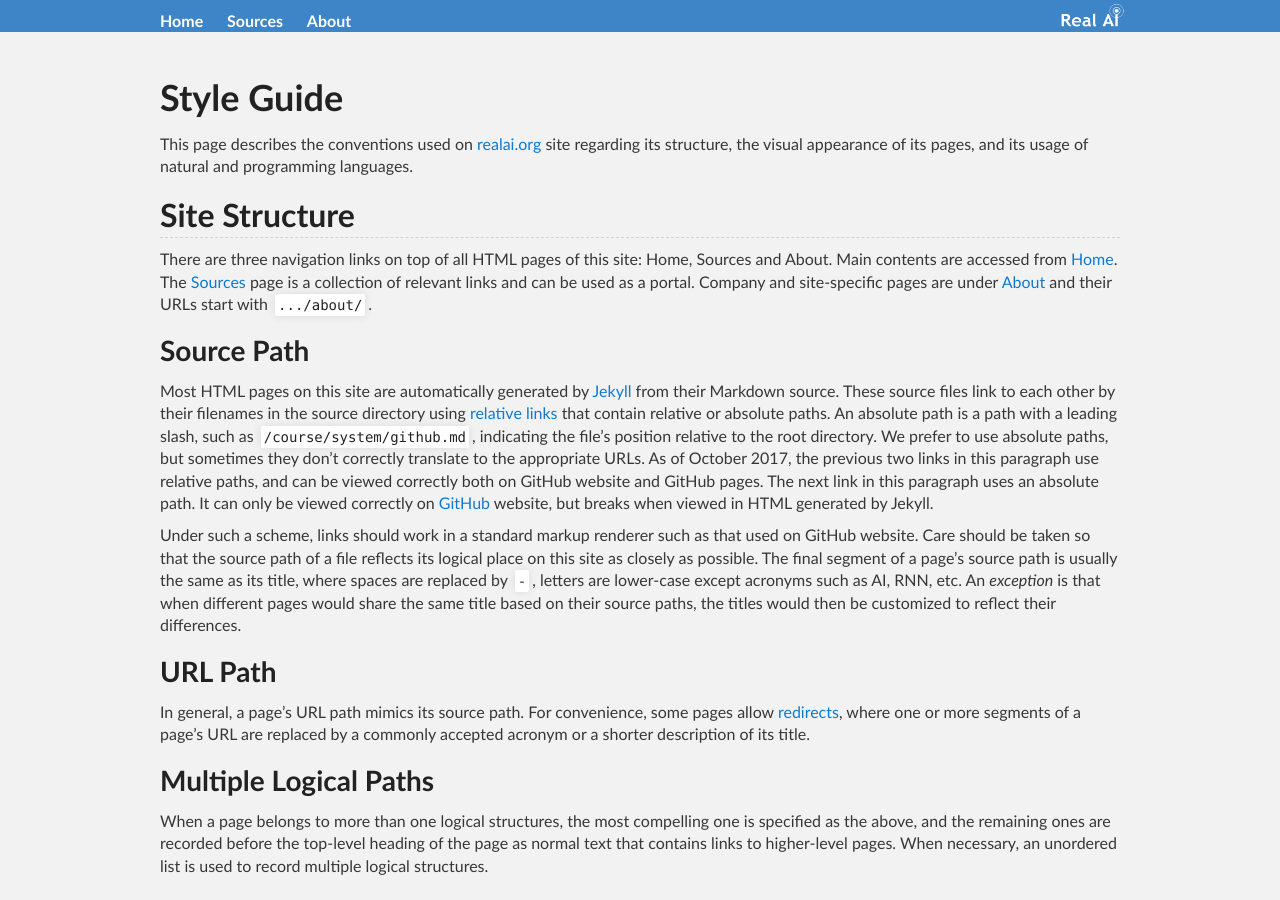
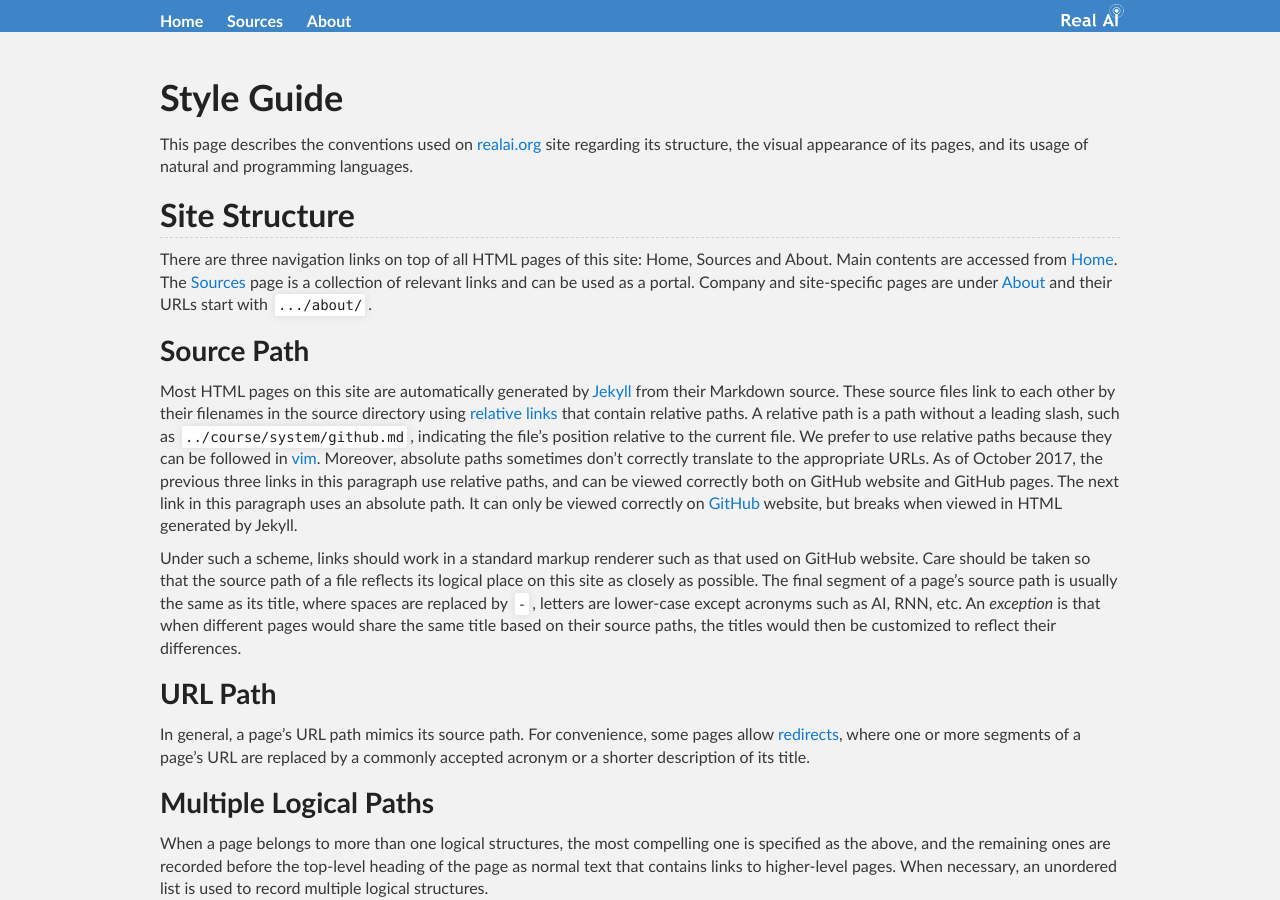
Before and after one commit to Tonywuhk/realai.org, a Jekyll site: the page built from about/style-guide.md, in a window 1280 px wide and 900 px high. Built offline with Jekyll 4.4.1, drawn with Linux system fonts in a browser that asks for light colours; our own code applies the rules of GitHub Pages for plain Markdown files; the repository's description, which GitHub fills in, is left out.

```diff
--- a/about/style-guide.md
+++ b/about/style-guide.md
@@ -12,7 +12,7 @@
 
 ### Source Path
 
-Most HTML pages on this site are automatically generated by [Jekyll](../course/system/github.md#jekyll) from their Markdown source. These source files link to each other by their filenames in the source directory using [relative links](../course/system/github.md#relative-links) that contain relative or absolute paths. An absolute path is a path with a leading slash, such as `/course/system/github.md`, indicating the file's position relative to the root directory. We prefer to use absolute paths, but sometimes they don't correctly translate to the appropriate URLs. As of October 2017, the previous two links in this paragraph use relative paths, and can be viewed correctly both on GitHub website and GitHub pages. The next link in this paragraph uses an absolute path. It can only be viewed correctly on [GitHub](/course/system/github.md) website, but breaks when viewed in HTML generated by Jekyll.
+Most HTML pages on this site are automatically generated by [Jekyll](../course/system/github.md#jekyll) from their Markdown source. These source files link to each other by their filenames in the source directory using [relative links](../course/system/github.md#relative-links) that contain relative paths. A relative path is a path without a leading slash, such as `../course/system/github.md`, indicating the file's position relative to the current file. We prefer to use relative paths because they can be followed in [vim](../course/system/vim.md). Moreover, absolute paths sometimes don't correctly translate to the appropriate URLs. As of October 2017, the previous three links in this paragraph use relative paths, and can be viewed correctly both on GitHub website and GitHub pages. The next link in this paragraph uses an absolute path. It can only be viewed correctly on [GitHub](/course/system/github.md) website, but breaks when viewed in HTML generated by Jekyll.
 
 Under such a scheme, links should work in a standard markup renderer such as that used on GitHub website. Care should be taken so that the source path of a file reflects its logical place on this site as closely as possible. The final segment of a page's source path is usually the same as its title, where spaces are replaced by `-`, letters are lower-case except acronyms such as AI, RNN, etc. An *exception* is that when different pages would share the same title based on their source paths, the titles would then be customized to reflect their differences.
 
```
Also changed, not shown: course/jupyter.md (+1 -1 lines), course/system/README.md (+1 -1 lines), course/system/vim.md (renamed from course/vim.md, +5 -2 lines), research.md (+2 -2 lines).
